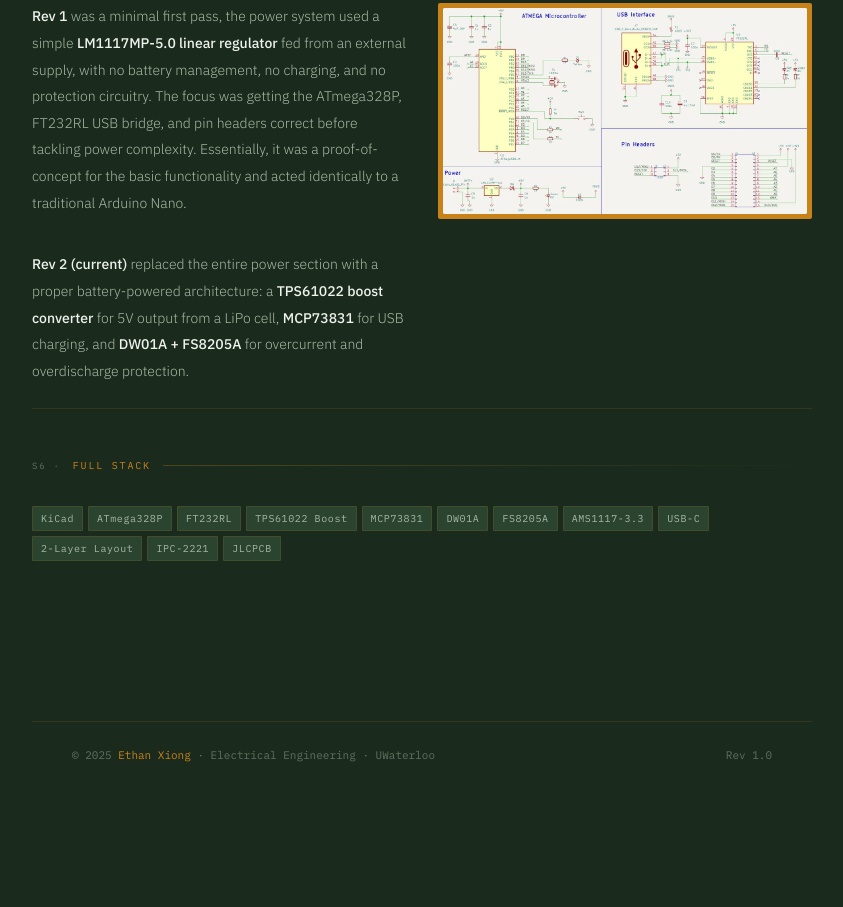
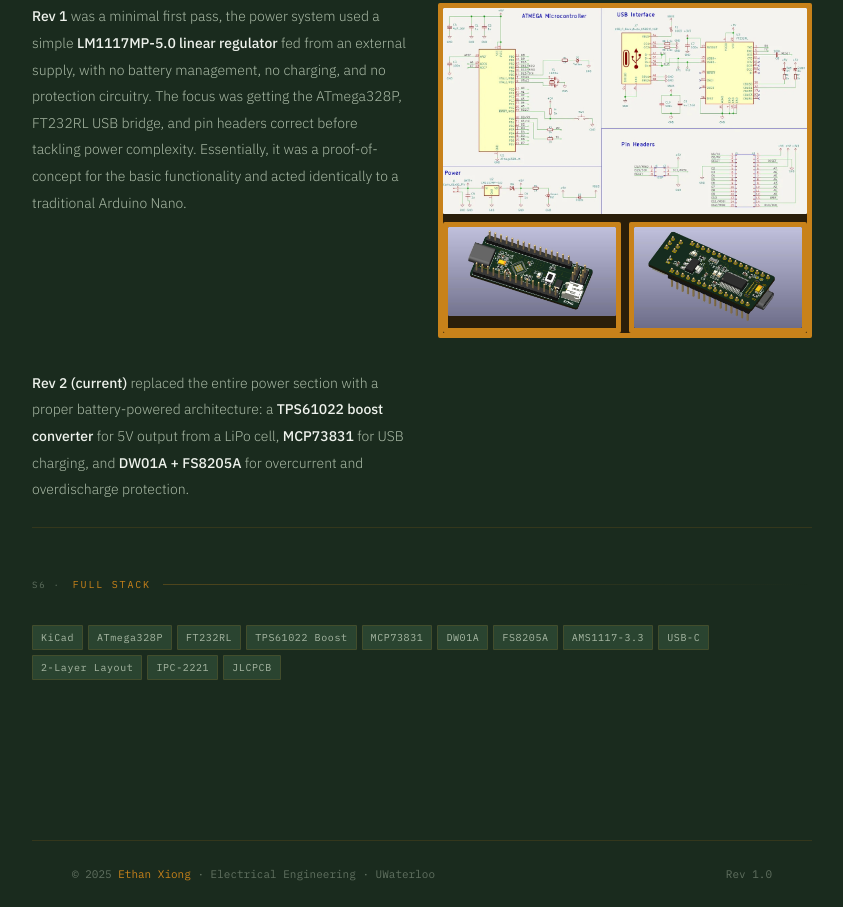
Before and after one commit to exion5/exion5, a plain HTML site: page projects/arduino-pcb.html in a window 1280 px wide. Shown: the part 3222-4129 px from the top of the page, without its empty margins (218-1061 px from the left). Before the commit the page ends 4011 px from the top, so only its background shows below. Drawn offline with Linux system fonts and the light colour scheme.

Commit message:
added 2 images

```diff
--- a/projects/arduino-pcb.html
+++ b/projects/arduino-pcb.html
@@ -248,6 +248,14 @@ R10 = <span class="num">732</span> kΩ   <span class="cm"># → V_out = 0.6 × (
       </div>
       <div style="border: 5px solid var(--copper); border-radius: 2px; overflow: hidden; background: var(--copper-bg);">
       <img src="../images/schematicV1.jpg" alt="Schematic" style="width:100%; display:block; border-radius: 1px;">
+      <div style="display:grid; grid-template-columns: 1fr 1fr; gap: 8px; margin-top: 8px;">
+        <div style="border: 5px solid var(--copper); border-radius: 2px; overflow: hidden; background: var(--copper-bg);">
+          <img src="../images/frontV1.jpg" alt="PCB Front" style="width:100%; display:block; border-radius: 1px;">
+        </div>
+        <div style="border: 5px solid var(--copper); border-radius: 2px; overflow: hidden; background: var(--copper-bg);">
+          <img src="../images/backV1.jpg" alt="PCB Back" style="width:100%; display:block; border-radius: 1px;">
+        </div>
+      </div>
     </div>
     <div class="prose">
       <p>
```
